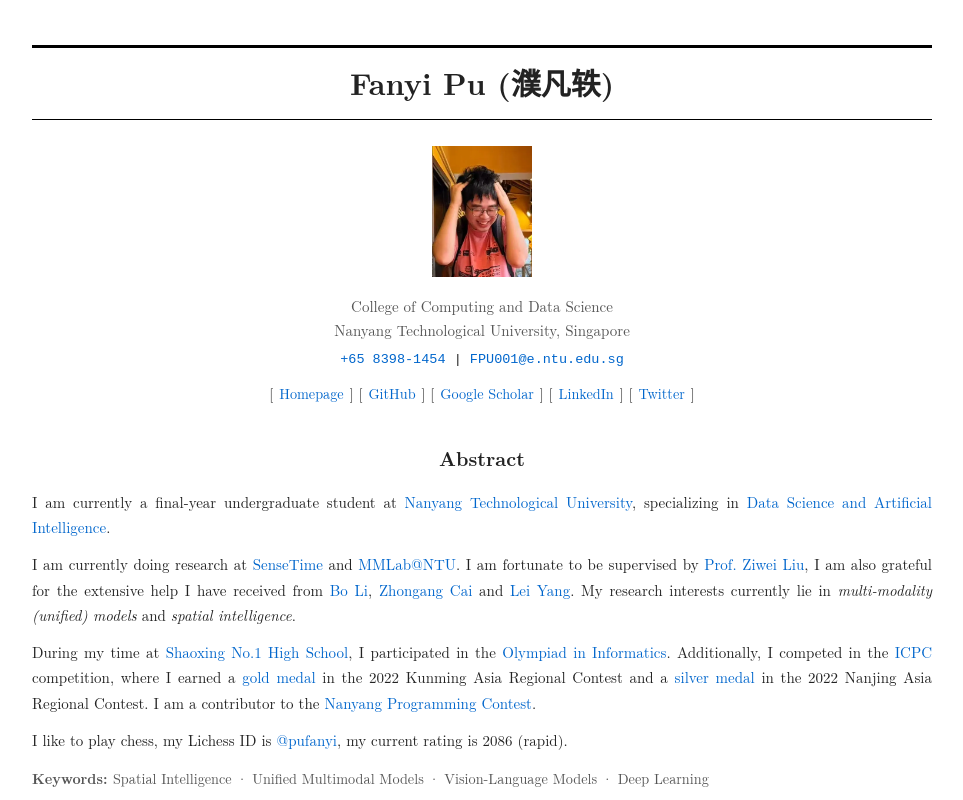
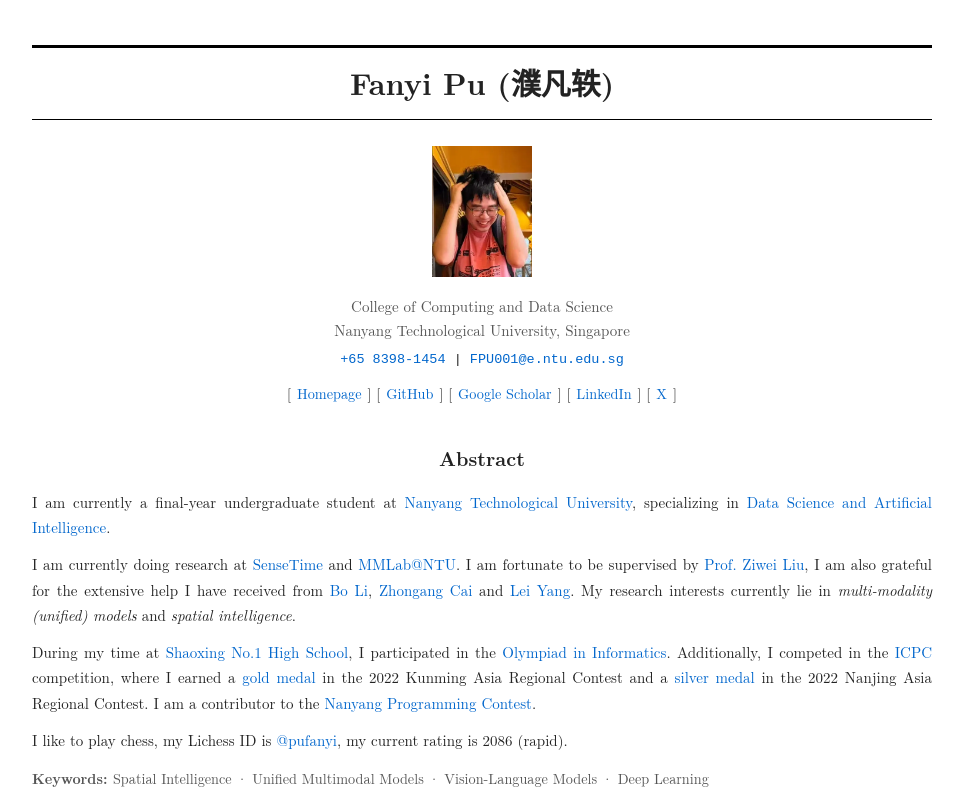
Before and after one commit to pufanyi/personal-page, a React (Vite) app: page / in a window 1280 px wide. Shown: the top 800 px of the page, without its empty margins (158-1121 px from the left). Built offline with nearby package versions, Linux system fonts and the light colour scheme; a web font is replaced by a local one.

Commit message:
fix: update Twitter social media link to X.

```diff
--- a/src/App.tsx
+++ b/src/App.tsx
@@ -26,7 +26,7 @@
           [<a href="https://github.com/pufanyi" target="_blank" rel="noopener noreferrer">GitHub</a>]
           [<a href="https://scholar.google.com/citations?user=58tv6skAAAAJ" target="_blank" rel="noopener noreferrer">Google Scholar</a>]
           [<a href="https://linkedin.com/in/pufanyi" target="_blank" rel="noopener noreferrer">LinkedIn</a>]
-          [<a href="https://twitter.com/pufanyi" target="_blank" rel="noopener noreferrer">Twitter</a>]
+          [<a href="https://x.com/pufanyi" target="_blank" rel="noopener noreferrer">X</a>]
         </div>
       </header>
 
```
